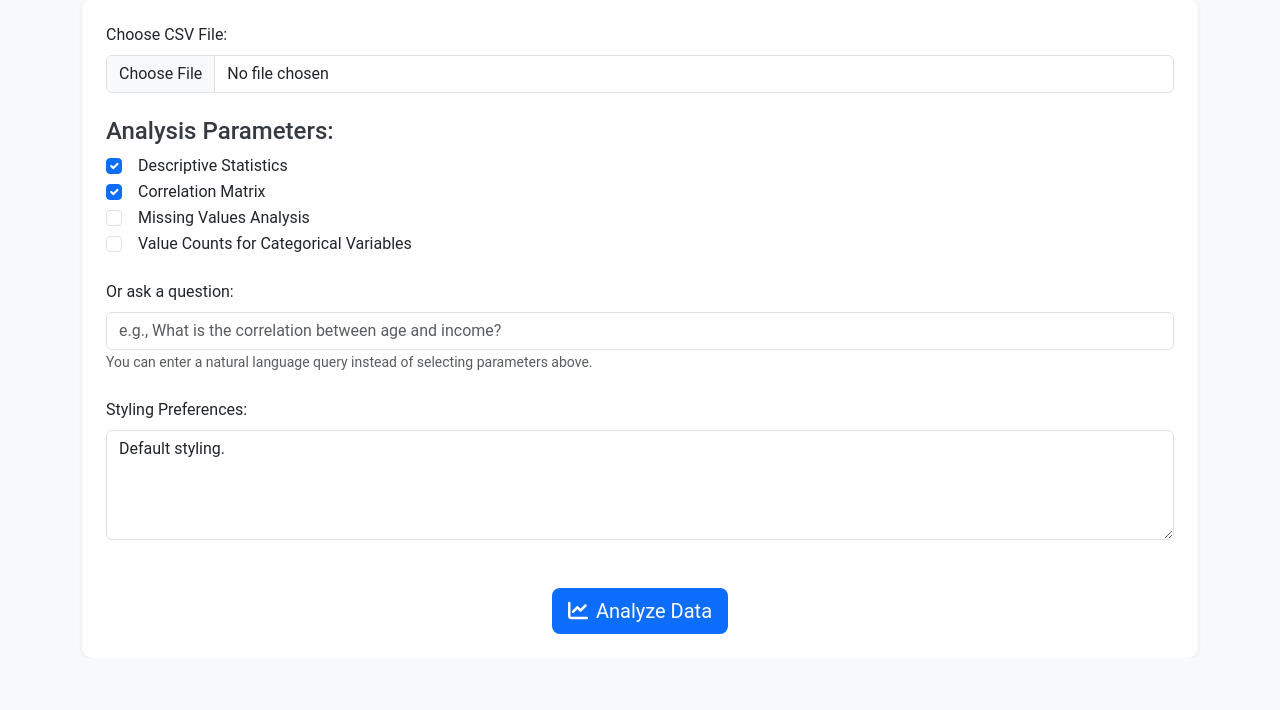
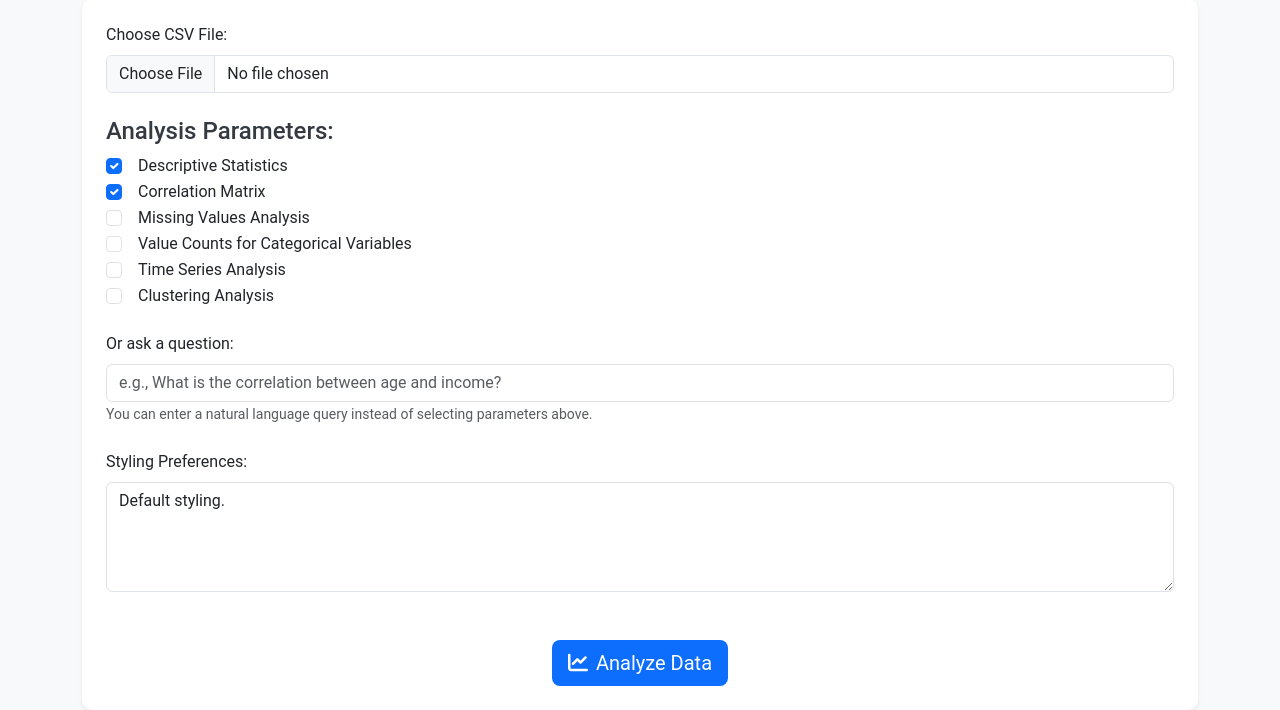
Before and after one commit to Engmhabib/AI-Powered-Data-Analysis-Platform-with-AnalytIQ, a Flask app: page / in a window 1280 px wide. Shown: the part 191-901 px from the top of the page. Before the commit the page ends 825 px from the top, so only its background shows below. Run offline with Flask 2, Linux system fonts and the light colour scheme.

Commit message:
Update index.html

```diff
--- a/templates/index.html
+++ b/templates/index.html
@@ -1,5 +1,3 @@
-<!-- templates/index.html -->
-
 <!DOCTYPE html>
 <html lang="en">
 <head>
@@ -56,6 +54,14 @@
                     <input type="checkbox" name="value_counts" id="value_counts" class="form-check-input">
                     <label for="value_counts" class="form-check-label">Value Counts for Categorical Variables</label>
                 </div>
+                <div class="form-check">
+                    <input type="checkbox" name="time_series_analysis" id="time_series_analysis" class="form-check-input">
+                    <label for="time_series_analysis" class="form-check-label">Time Series Analysis</label>
+                </div>
+                <div class="form-check">
+                    <input type="checkbox" name="clustering_analysis" id="clustering_analysis" class="form-check-input">
+                    <label for="clustering_analysis" class="form-check-label">Clustering Analysis</label>
+                </div>
 
                 <div class="mt-4">
                     <label for="user_query" class="form-label">Or ask a question:</label>
```
